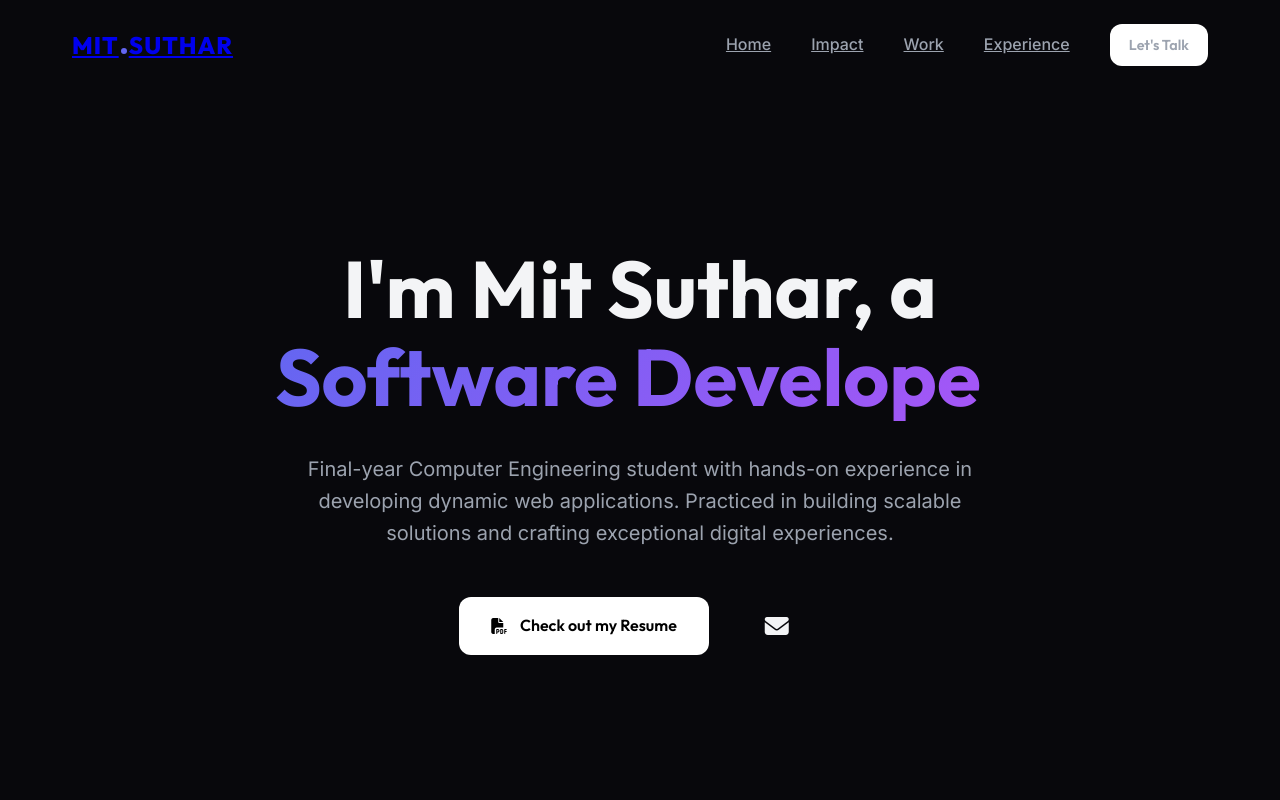
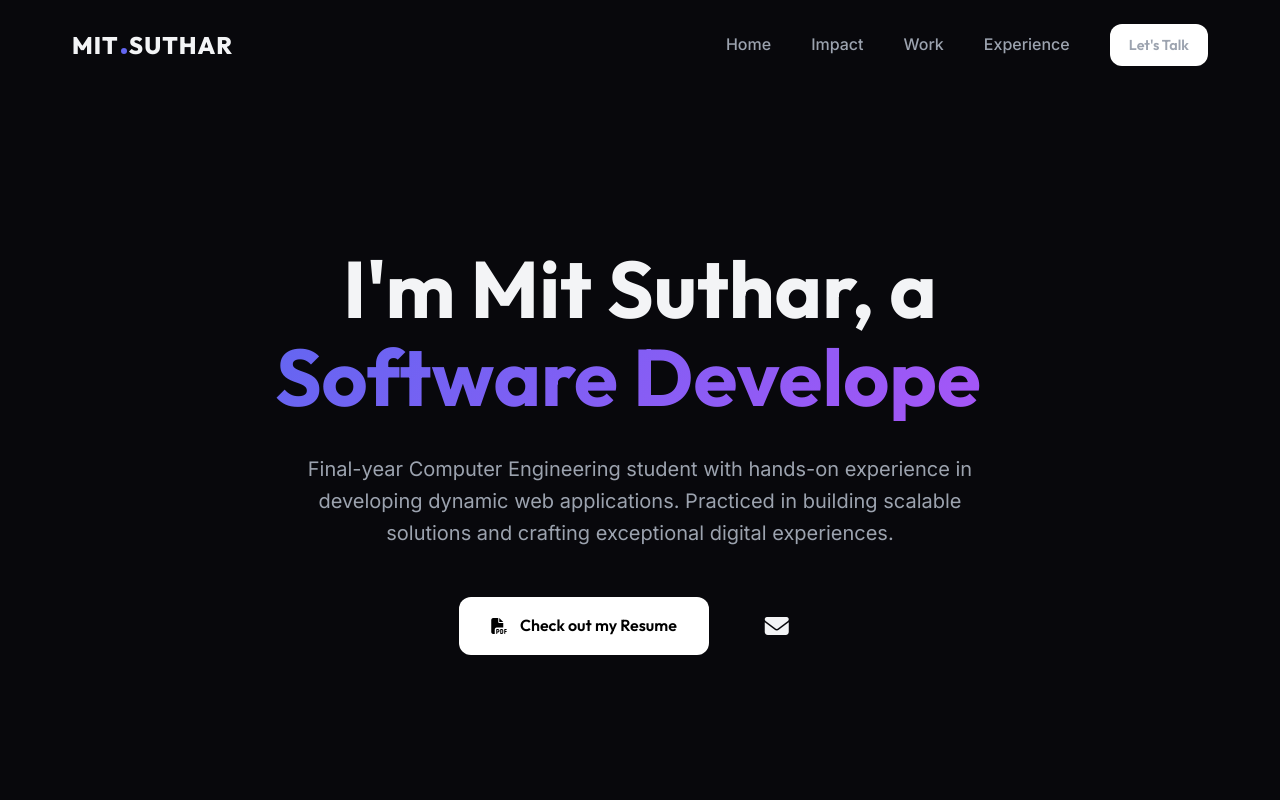
Before and after one commit to mitdeveloper10/PORTFOLIO, a React (Vite) app: page / in a window 1280 px wide. Shown: the top 800 px of the page. Built offline with nearby package versions, Linux system fonts and the light colour scheme.

Commit message:
Remove link underlines and add hover animation

```diff
--- a/src/index.css
+++ b/src/index.css
@@ -40,6 +40,11 @@ body {
 
 .section {
   padding: 8rem 0;
+}
+
+a {
+  text-decoration: none;
+  color: inherit;
 }
 
 /* Typography */
@@ -174,11 +179,27 @@ h1, h2, h3, h4 {
 .nav-links a {
   font-weight: 500;
   color: var(--text-muted);
-  transition: color 0.3s;
+  transition: all 0.3s ease;
+  position: relative;
 }
 
 .nav-links a:hover {
   color: var(--text-main);
+}
+
+.nav-links a::after {
+  content: '';
+  position: absolute;
+  bottom: -4px;
+  left: 0;
+  width: 0;
+  height: 2px;
+  background: var(--gradient-main);
+  transition: width 0.3s ease;
+}
+
+.nav-links a:hover::after {
+  width: 100%;
 }
 
 /* Hero Section */
```
